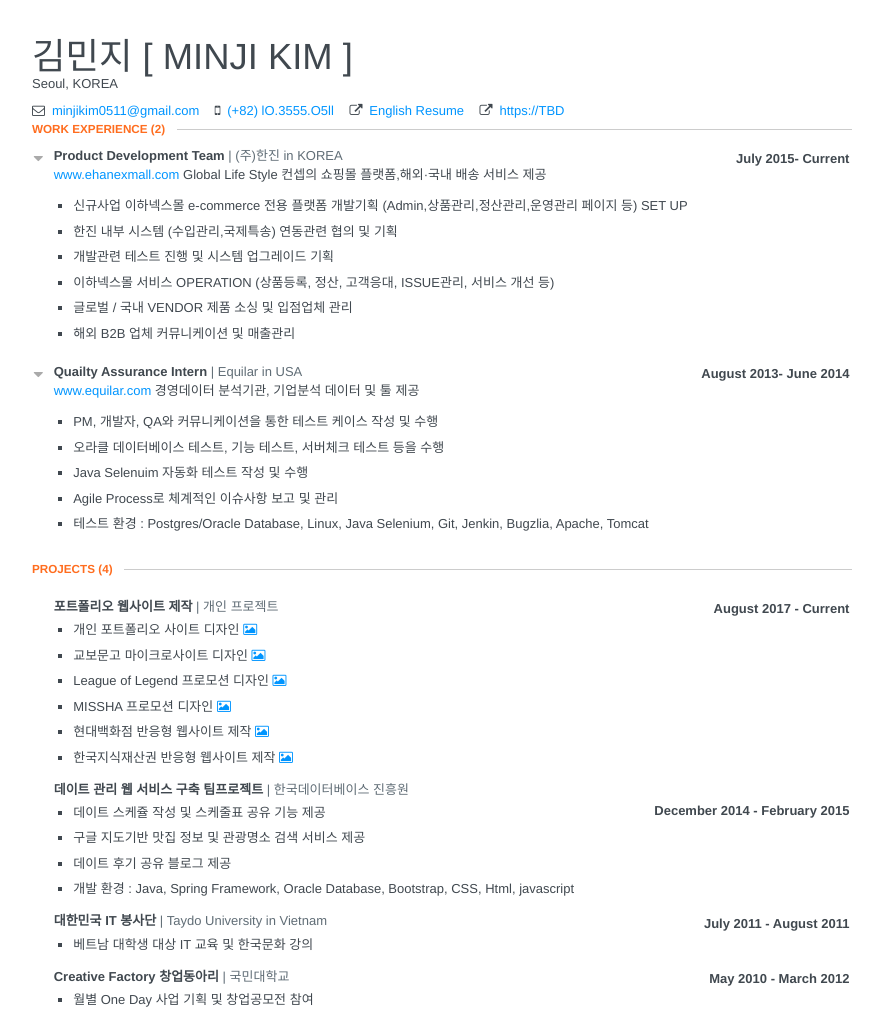
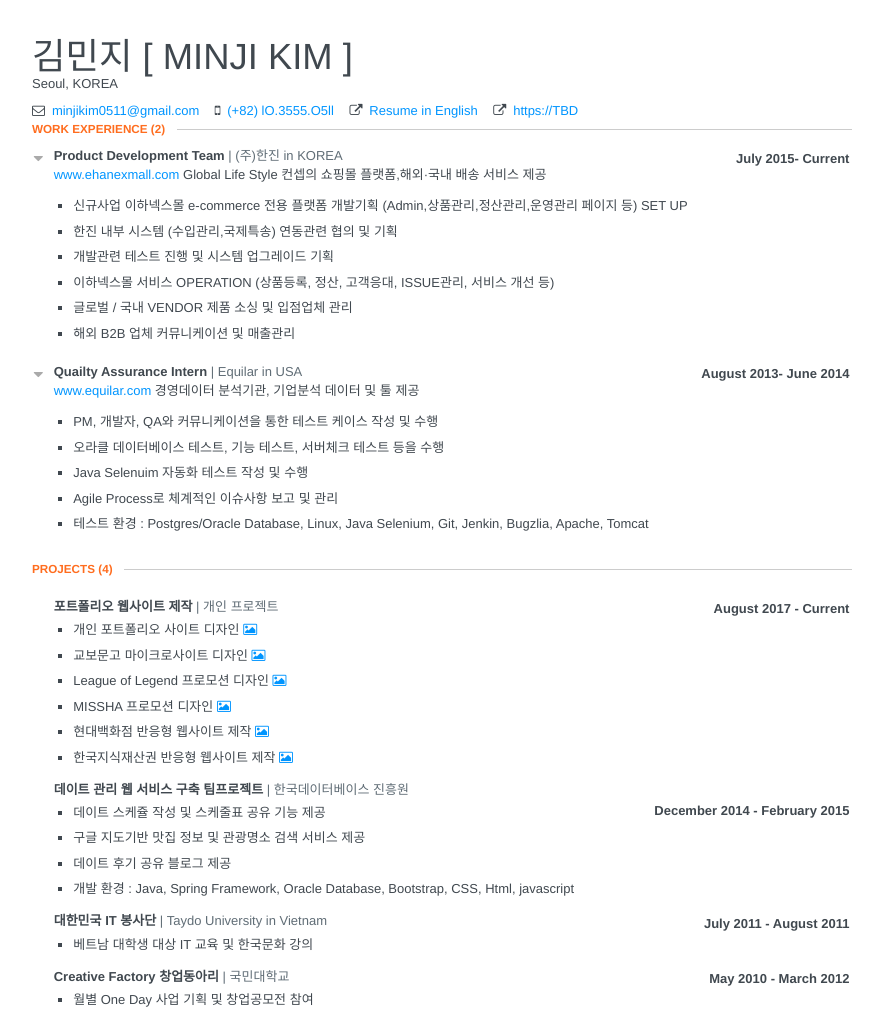
Before and after one commit to min-ji-kim/Resume, a plain HTML site: page index.html in a window 1280 px wide. Shown: the top 1026 px of the page, without its empty margins (198-1081 px from the left). Drawn offline with Linux system fonts and the light colour scheme.

Commit message:
Update text

```diff
--- a/index.html
+++ b/index.html
@@ -813,10 +813,8 @@ ul.courses li:hover {
     			</div>
                   <div class="resume">
     		        <span class="fa fa-external-link"></span>
-    				<a target="_self" href="https://min-ji-kim.github.io/Resume_en/">English Resume</a>
+    				<a target="_self" href="https://min-ji-kim.github.io/Resume_en/">Resume in English</a>
     			</div>
-
-
     			<div class="website">
     				<span class="fa fa-external-link"></span>
     				<a target="_blank" href="https://dl.dropboxusercontent.com/s/ssaju9r3g90kbbe/00_Portpolio_Description.jpg?dl=0">https://TBD</a>
```
